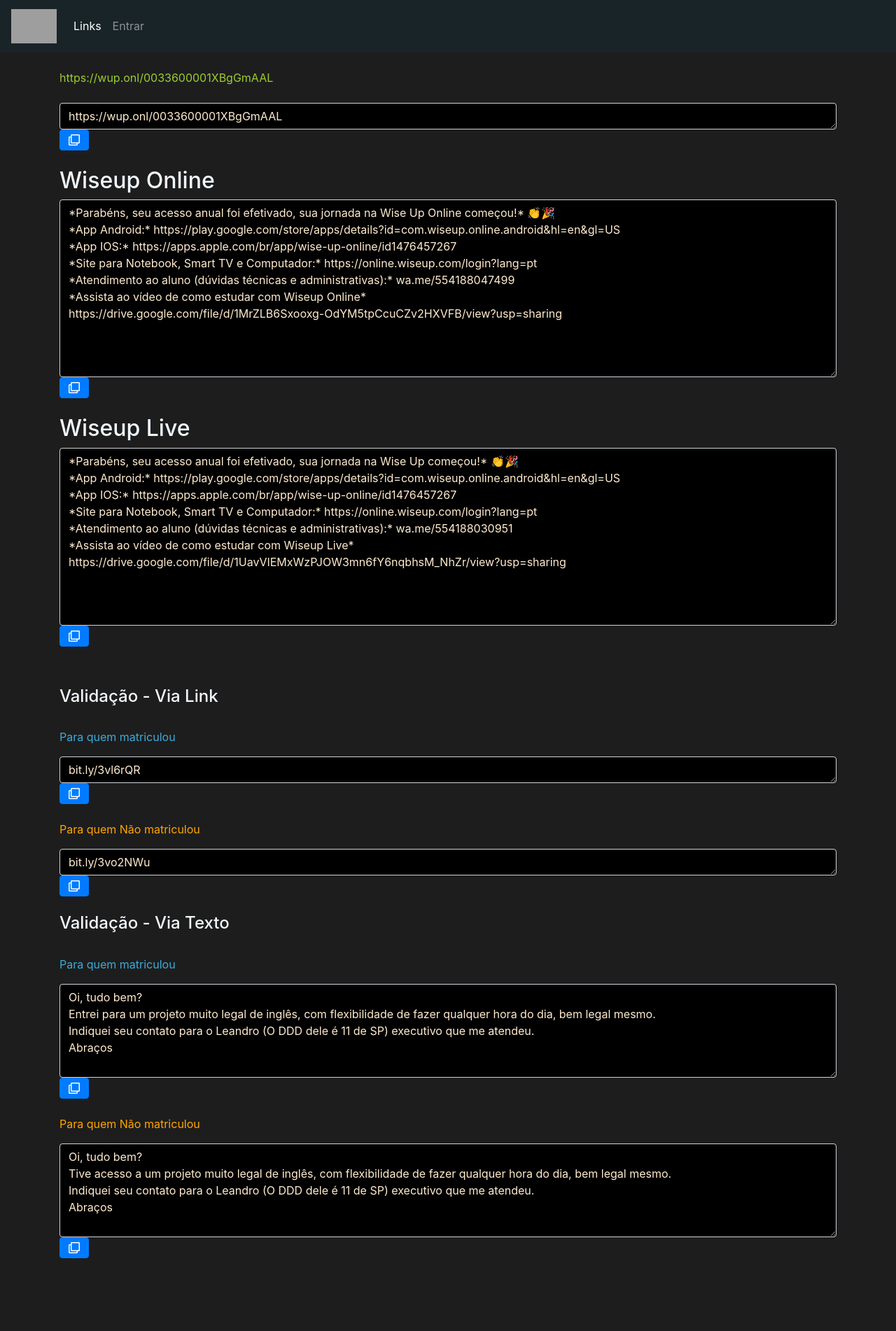
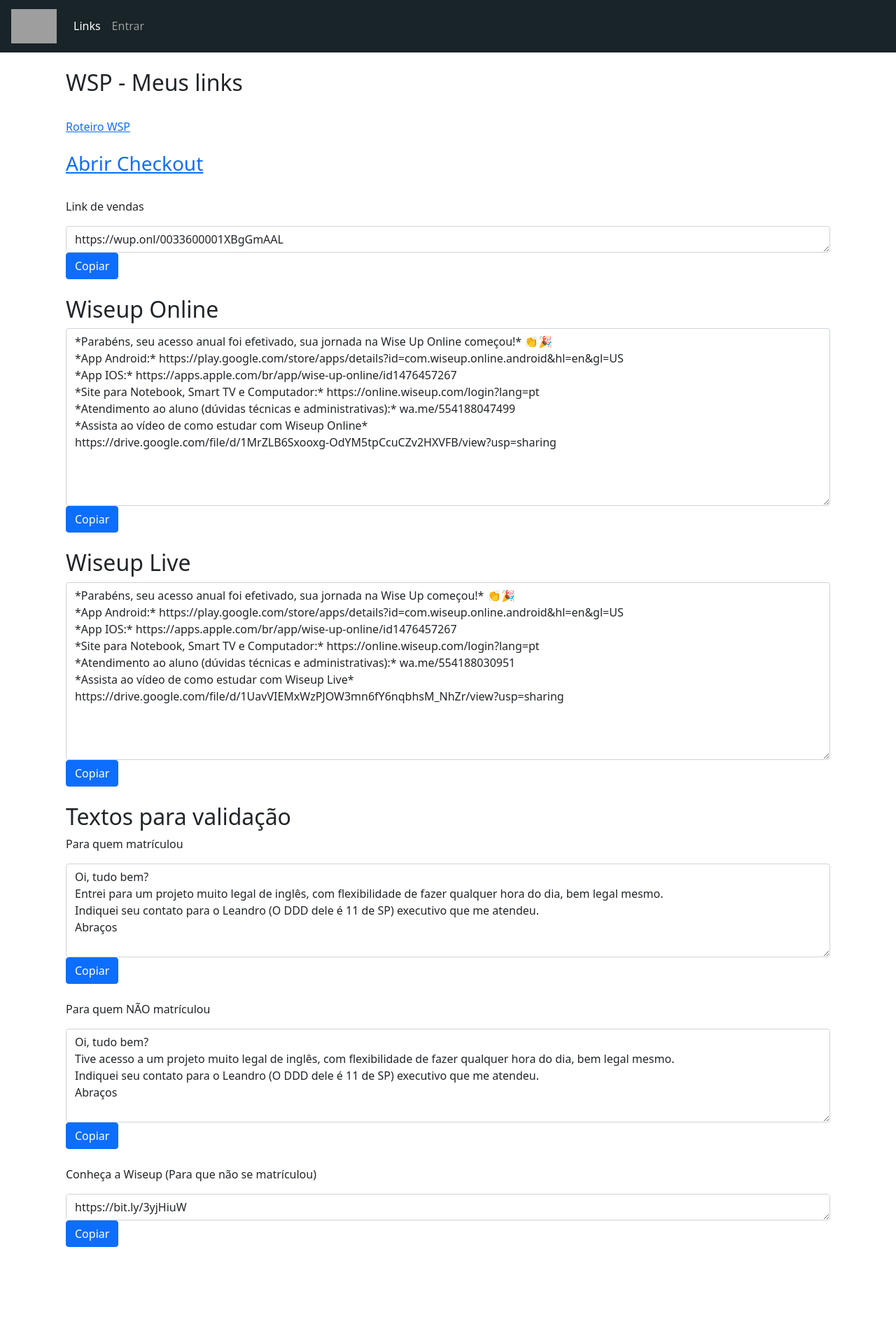
Before and after one commit to leandrofreire13/leadwsp, a Django app: page / in a window 1280 px wide. Shown: the whole page at 70% size. Before the commit the page ends 1798 px from the top, so only its background shows below. Run offline with Django 3.2, Linux system fonts and the light colour scheme; some libraries are stand-ins or nearby versions; grey boxes are pictures that could not be loaded.

Commit message:
Mudando as coisas

```diff
--- a/referidos/templates/referidos/base.html
+++ b/referidos/templates/referidos/base.html
@@ -13,7 +13,7 @@
     <link rel="stylesheet" href="{% static 'css/style.css' %}">
 
 </head>
-<body style="background-color: #1e1d1d; color: white;">
+<body style="">
     <nav class="navbar navbar-expand-lg navbar-dark">
     <a class="navbar-brand" href="/referidos"><img style="width: 65px;" src="https://i.pinimg.com/originals/bc/0b/3d/bc0b3d660f723b1a144cbdaff24bb5fe.png"> </a>
     <button class="navbar-toggler" type="button" data-toggle="collapse" data-target="#navbarText" aria-controls="navbarText" aria-expanded="false" aria-label="Toggle navigation">
--- a/referidos/templates/referidos/inicio.html
+++ b/referidos/templates/referidos/inicio.html
@@ -1,15 +1,29 @@
 {% extends 'referidos/base.html' %}
 
 {% block content %}
-    <a href="https://wup.onl/0033600001XBgGmAAL" target="_blank">https://wup.onl/0033600001XBgGmAAL</a>
+<html>
+  <meta name="viewport" content="width=device-width, initial-scale=1">
+  <link href="https://cdn.jsdelivr.net/npm/bootstrap@5.1.3/dist/css/bootstrap.min.css" rel="stylesheet"
+  integrity="sha384-1BmE4kWBq78iYhFldvKuhfTAU6auU8tT94WrHftjDbrCEXSU1oBoqyl2QvZ6jIW3" crossorigin="anonymous">
+  <link rel="stylesheet" href="links.css">
+  <title>WSP - Links</title>
+  <body>
+     <div class="container text-centro">
+      <h2>WSP - Meus links</h2><br>
+                 <a href="roteiro.html">Roteiro WSP</a>
 <br><br>
-    <textarea style="background-color: black; color:blanchedalmond" cols="10" rows="1" class="link-text form-control">https://wup.onl/0033600001XBgGmAAL</textarea>
-    <button class="btn btn-primary" id="copiar"><i class="far fa-clone"></i></button>
+      <h3><a href="https://checkout.wiseup.com/lead?seller=wsp&route=payment&source=0033600001XBgGmAAL" target="_blank">Abrir Checkout</a> </h3><br>
+  </div>
+
+  <div class="container">
+      <p>Link de vendas</p>
+      <textarea cols="10" rows="1" class="link-text form-control">https://wup.onl/0033600001XBgGmAAL</textarea>
+      <button class="btn btn-primary" id="copiar">Copiar</button>
       <br><br>
 
-
-    <h2 style="color: aliceblue;"> Wiseup Online</h2>
-    <textarea style="background-color: black; color:blanchedalmond" name="" id="" cols="30" rows="10" class="text form-control">
+     <!--Link pos matricula-->
+<h2> Wiseup Online</h2>
+<textarea name="" id="" cols="30" rows="10" class="link-text-1 text form-control">
 *Parabéns, seu acesso anual foi efetivado, sua jornada na Wise Up Online começou!* 👏🎉
 *App Android:* https://play.google.com/store/apps/details?id=com.wiseup.online.android&hl=en&gl=US
 *App IOS:* https://apps.apple.com/br/app/wise-up-online/id1476457267
@@ -18,12 +32,10 @@
 *Assista ao vídeo de como estudar com Wiseup Online*
 https://drive.google.com/file/d/1MrZLB6Sxooxg-OdYM5tpCcuCZv2HXVFB/view?usp=sharing
 </textarea>
-
-    <button class="btn btn-primary" id="copy"><i class="far fa-clone"></i></button>
+<button class="btn btn-primary" id="copiar-1">Copiar</button>
 <br><br>
-
-  <h2 style="color: aliceblue;"> Wiseup Live</h2>
-    <textarea style="background-color: black; color:blanchedalmond" name="" id="" cols="30" rows="10" class="text-live form-control">
+<h2> Wiseup Live</h2>
+<textarea name="" id="" cols="30" rows="10" class="link-text-2 text form-control">
 *Parabéns, seu acesso anual foi efetivado, sua jornada na Wise Up começou!* 👏🎉
 *App Android:* https://play.google.com/store/apps/details?id=com.wiseup.online.android&hl=en&gl=US
 *App IOS:* https://apps.apple.com/br/app/wise-up-online/id1476457267
@@ -32,50 +44,41 @@ https://drive.google.com/file/d/1MrZLB6Sxooxg-OdYM5tpCcuCZv2HXVFB/view?usp=shari
 *Assista ao vídeo de como estudar com Wiseup Live*
 https://drive.google.com/file/d/1UavVIEMxWzPJOW3mn6fY6nqbhsM_NhZr/view?usp=sharing
 </textarea>
-
-    <button class="btn btn-primary" id="copiiy"><i class="far fa-clone"></i></button>
+<button class="btn btn-primary" id="copiar-2">Copiar</button>
 <br><br>
-    <hr>
-    <h4 style="color: aliceblue;">Validação - Via Link</h4> <br>
-    <p style="color: rgb(58, 172, 218);">Para quem matriculou</p> <textarea style="background-color: black; color:blanchedalmond" name="" id="" cols="30" rows="1" class="link-text-1 form-control">bit.ly/3vl6rQR</textarea>
-    <button class="btn btn-primary" id="copiar1"><i class="far fa-clone"></i></button>
-    <br> <br>
-    <p style="color: orange;">Para quem Não matriculou</p> <textarea style="background-color: black; color:blanchedalmond" name="" id="" cols="30" rows="1" class="link-text-2 form-control">bit.ly/3vo2NWu</textarea>
-    <button class="btn btn-primary" id="copiar2"><i class="far fa-clone"></i></button>
-<br><br>
-<h4 style="color: aliceblue;">Validação - Via Texto</h4> <br>
-<p style="color: rgb(58, 172, 218);">Para quem matriculou</p>
-<textarea style="background-color: black; color:blanchedalmond" name="" id="" cols="30" rows="5" class="link-text-3 form-control">
+<h2>Textos para validação</h2>
+<p>Para quem matrículou</p>
+<textarea name="" id="" cols="30" rows="5" class="link-text-3 form-control">
 Oi, tudo bem?
 Entrei para um projeto muito legal de inglês, com flexibilidade de fazer qualquer hora do dia, bem legal mesmo.
 Indiquei seu contato para o Leandro (O DDD dele é 11 de SP) executivo que me atendeu.
-Abraços</textarea>
-<button class="btn btn-primary" id="copiar3"><i class="far fa-clone"></i></button>
+Abraços
+</textarea>
+<button class="btn btn-primary" id="copiar-3">Copiar</button>
+
 <br><br>
- <p style="color: orange;">Para quem Não matriculou</p> <textarea style="background-color: black; color:blanchedalmond" name="" id="" cols="30" rows="5" class="link-text-4 form-control">
+<p>Para quem NÃO matrículou</p>
+<textarea name="" id="" cols="30" rows="5" class="link-text-4 form-control">
 Oi, tudo bem?
 Tive acesso a um projeto muito legal de inglês, com flexibilidade de fazer qualquer hora do dia, bem legal mesmo.
 Indiquei seu contato para o Leandro (O DDD dele é 11 de SP) executivo que me atendeu.
-Abraços</textarea>
- <button class="btn btn-primary" id="copiar4"><i class="far fa-clone"></i></button>
-<br><br><br>
+Abraços
+</textarea>
+<button class="btn btn-primary" id="copiar-4">Copiar</button>
+
+<br><br>
+<p>Conheça a Wiseup (Para que não se matrículou)</p>
+<textarea name="" id="" cols="10" rows="1" class="link-text-5 form-control">
+https://bit.ly/3yjHiuW
+</textarea>
+<button class="btn btn-primary" id="copiar-5">Copiar</button>
+
+
+</div>
+<br><br><br><br><br>
+</body>
 <script>
-let btn = document.querySelector('#copy');
-btn.addEventListener('click', function(e) {
-  let textArea = document.querySelector('.text');
-  textArea.select();
-  document.execCommand('copy');
-
-});
-
-let btn1 = document.querySelector('#copiiy');
-btn1.addEventListener('click', function(e) {
-  let textArea = document.querySelector('.text-live');
-  textArea.select();
-  document.execCommand('copy');
-
-});
-
+  //Botão do link de vendas
   let button = document.querySelector('#copiar');
   button.addEventListener('click', function(e) {
   let textArea = document.querySelector('.link-text');
@@ -83,8 +86,8 @@ button.addEventListener('click', function(e) {
   document.execCommand('copy');
 
   });
-
-let button1 = document.querySelector('#copiar1');
+   //Botão do WOL
+   let button1 = document.querySelector('#copiar-1');
   button1.addEventListener('click', function(e) {
   let textArea = document.querySelector('.link-text-1');
   textArea.select();
@@ -92,28 +95,43 @@ button1.addEventListener('click', function(e) {
 
   });
 
-let button2 = document.querySelector('#copiar2');
+   //Botão do Wiseup Live
+   let button2 = document.querySelector('#copiar-2');
   button2.addEventListener('click', function(e) {
   let textArea = document.querySelector('.link-text-2');
   textArea.select();
   document.execCommand('copy');
 
   });
-let button3 = document.querySelector('#copiar3');
+
+   //Botão do texto de validação 1
+   let button3 = document.querySelector('#copiar-3');
   button3.addEventListener('click', function(e) {
   let textArea = document.querySelector('.link-text-3');
   textArea.select();
   document.execCommand('copy');
 
   });
-let button4 = document.querySelector('#copiar4');
+
+     //Botão do texto de validação 2
+     let button4 = document.querySelector('#copiar-4');
   button4.addEventListener('click', function(e) {
   let textArea = document.querySelector('.link-text-4');
   textArea.select();
   document.execCommand('copy');
 
   });
+  //Botão do texto de validação 2
+  let button5 = document.querySelector('#copiar-5');
+  button5.addEventListener('click', function(e) {
+  let textArea = document.querySelector('.link-text-5');
+  textArea.select();
+  document.execCommand('copy');
 
+  });
 </script>
+  <script src="https://cdn.jsdelivr.net/npm/bootstrap@5.1.3/dist/js/bootstrap.bundle.min.js"
+  integrity="sha384-ka7Sk0Gln4gmtz2MlQnikT1wXgYsOg+OMhuP+IlRH9sENBO0LRn5q+8nbTov4+1p" crossorigin="anonymous"></script>
+</html>
 
 {% endblock %}
--- a/referidos/templates/referidos/lista_referidos.html
+++ b/referidos/templates/referidos/lista_referidos.html
@@ -40,7 +40,7 @@
     <tr>
       <td>{{ referido.nome }}</td>
       <td><a href="https://wa.me/{{ referido.telefone }}" target="_blank">Whatsapp</a></td>
-      <td style="color: #62aba4; font-size:15px;">{{ referido.quem_indicou }}</td>
+      <td style="color: #62aba4; font-size:15px;">{{ referido.aluno }}</td>
       <td >
         {% if referido.aluno == True %}
           <p style="color: #62aba4; font-size:15px;">Aluno</p>
```
Also changed, not shown: db.sqlite3. Lines whose indentation alone changed are shown as unchanged.
